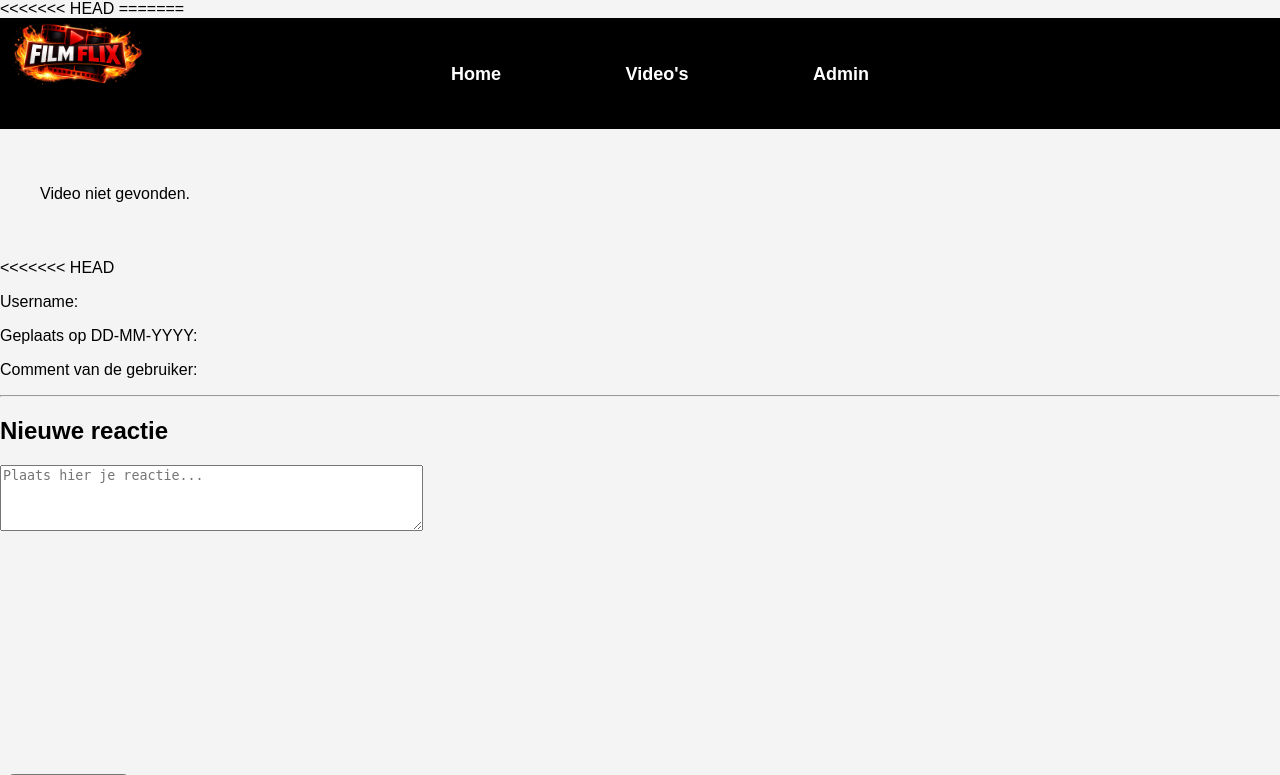
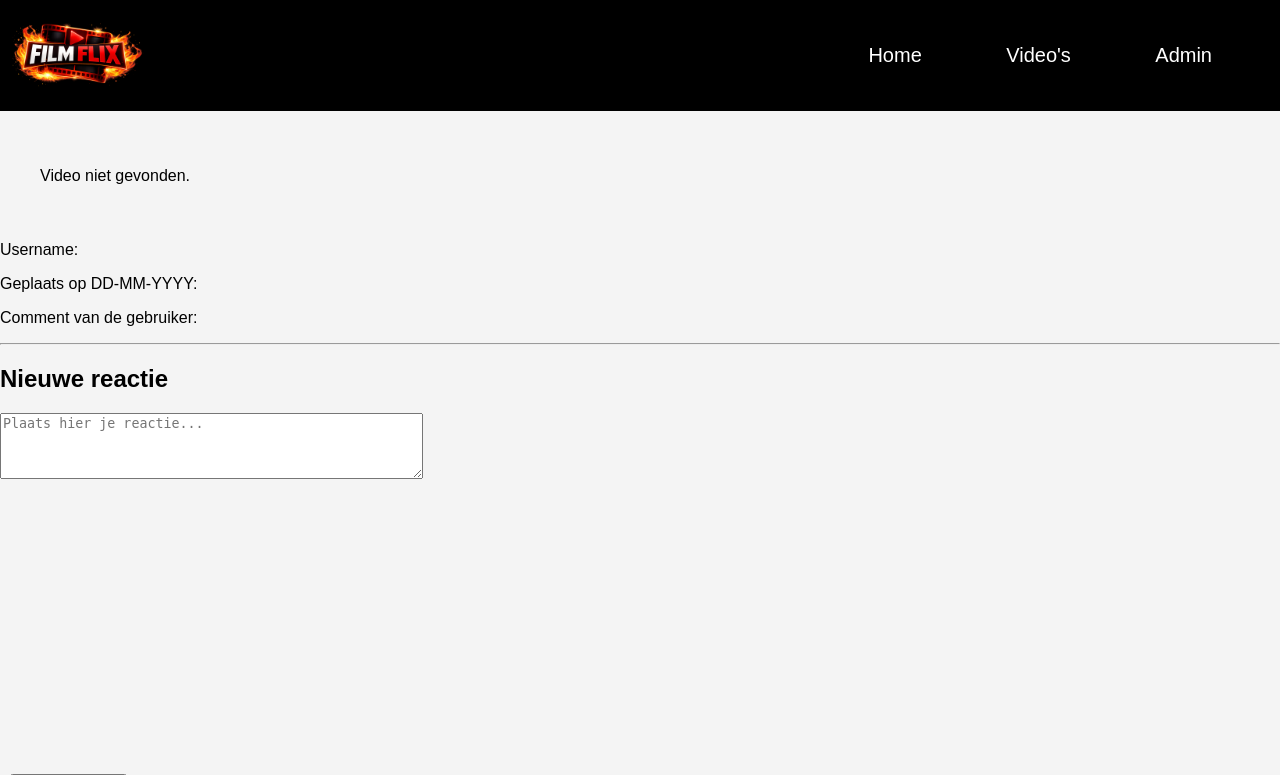
Before and after one commit to Finn740/FilmFlix, a PHP site: page /video.php in a window 1280 px wide. Shown: the top 775 px of the page. Run offline with PHP 8.4, Linux system fonts and the light colour scheme; data that the repository does not hold is empty.

Commit message:
Refactor video upload form and adjust styling for admin interface

```diff
--- a/Admin.php
+++ b/Admin.php
@@ -74,11 +74,11 @@ if ($_SERVER['REQUEST_METHOD'] === 'POST' && isset($_POST['add_video'])) {
     <h2>Video toevoegen</h2>
     <form method="POST" action="Admin.php" enctype="multipart/form-data">
         <label>Naam:</label>
-        <input type="text" name="videoName" placeholder="Naam van de video" required><br>
+        <input type="text" name="videoName" placeholder="Naam van de video" required>
         <label>Beschrijving:</label>
-        <textarea name="videoDescription" rows="3" placeholder="Beschrijving van de video"></textarea><br>
+        <input name="videoDescription" placeholder="Beschrijving van video"></input>
         <label>Video bestand:</label>
-        <input type="file" name="fileToUpload" accept="video/mp4" required><br>
+        <input type="file" name="fileToUpload" accept="video/mp4" required><br><br>
         <input type="submit" value="Upload video" name="submit">
     </form>
 </div>
--- a/Style/Admin.css
+++ b/Style/Admin.css
@@ -97,7 +97,7 @@ left: 700px;
 .form-box {
     background-color: white;
     padding: 5px;
-    margin: 20px;
+    margin: 15px;
     border-radius: 8px;
     width: 90%;
     position: relative;
--- a/Style/video.css
+++ b/Style/video.css
@@ -11,10 +11,6 @@ margin: 0;
 padding: 0;
 }
 
-ul {
-    list-style: none;
-    text-align: center;
-}
 
 li {
     display: inline;
@@ -28,16 +24,13 @@ color: #fff;
 padding: 28px;
 text-align: right;
 position: relative;
-top:0px;
 }
 
 nav ul li a {
     text-decoration: none;
     color: white;
-    font-size: 18px;
-    font-weight: 600;
-    padding: 10px 20px;
-    border-radius: 8px;
+    font-weight: 0;
+    border-radius: 0px;
     transition: all 0.3s ease;
 }
 
--- a/video.php
+++ b/video.php
@@ -37,18 +37,18 @@ if ($_SERVER['REQUEST_METHOD'] === 'POST' && !empty($_POST['comment'])) {
 <head>
     <meta charset="UTF-8">
     <meta name="viewport" content="width=device-width, initial-scale=1.0">
-<<<<<<< HEAD
+
     <title><?php echo $video ? htmlspecialchars($video['videoName']) . ' - FilmFlix' : 'Video niet gevonden'; ?></title>
     <link rel="stylesheet" href="Style/video.css">
     <link rel="stylesheet" href="Style/Style.css">
-=======
+
     <title>Video Detail Page</title>
     <link rel="stylesheet" href="Style/video.css">
 
 </head>
 <body>
 <header>
-  <nav>
+  <nav class="navbar">
     <ul>
       <li><a href="index.php">Home</a></li>
       <li><a href="video.php">Video's</a></li>
@@ -98,7 +98,7 @@ if ($_SERVER['REQUEST_METHOD'] === 'POST' && !empty($_POST['comment'])) {
 
 <?php endif; ?>
 
-<<<<<<< HEAD
+
 <p>Username:</p>
 <p>Geplaats op DD-MM-YYYY:</p>
 <P>Comment van de gebruiker:</P>
```
